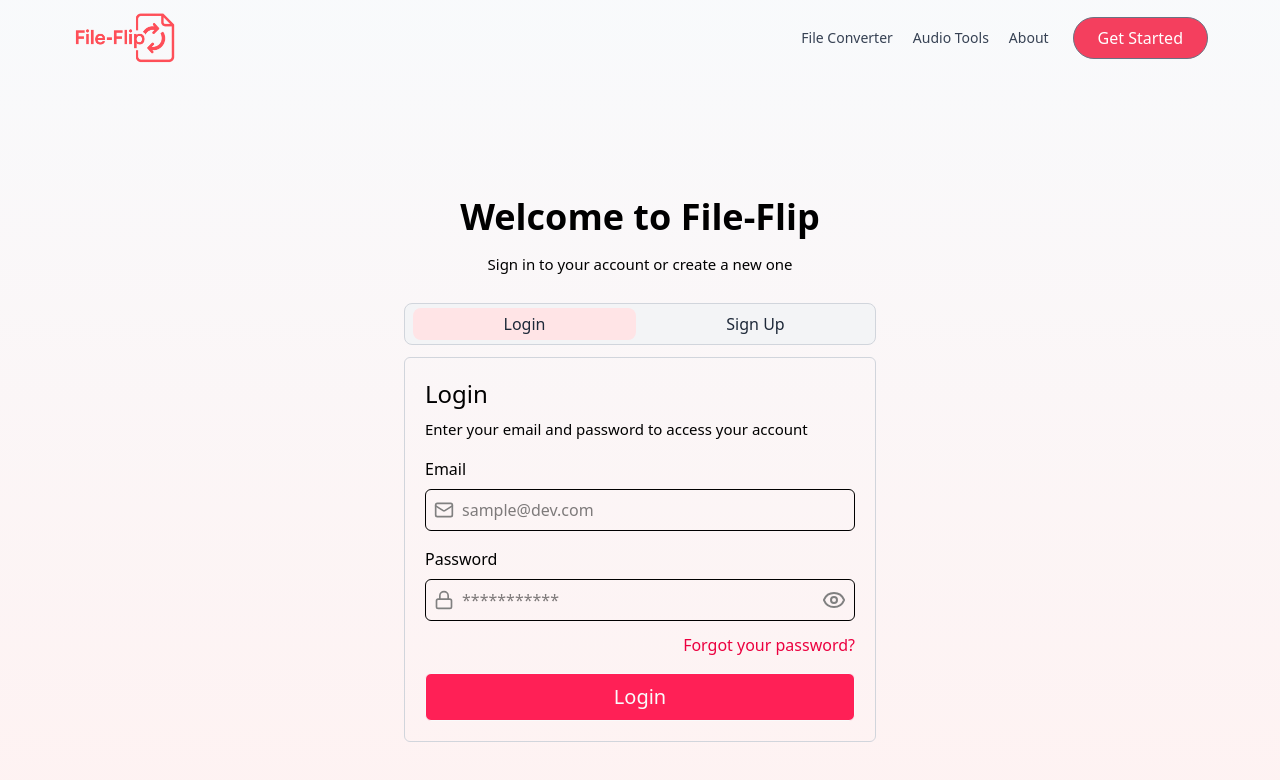
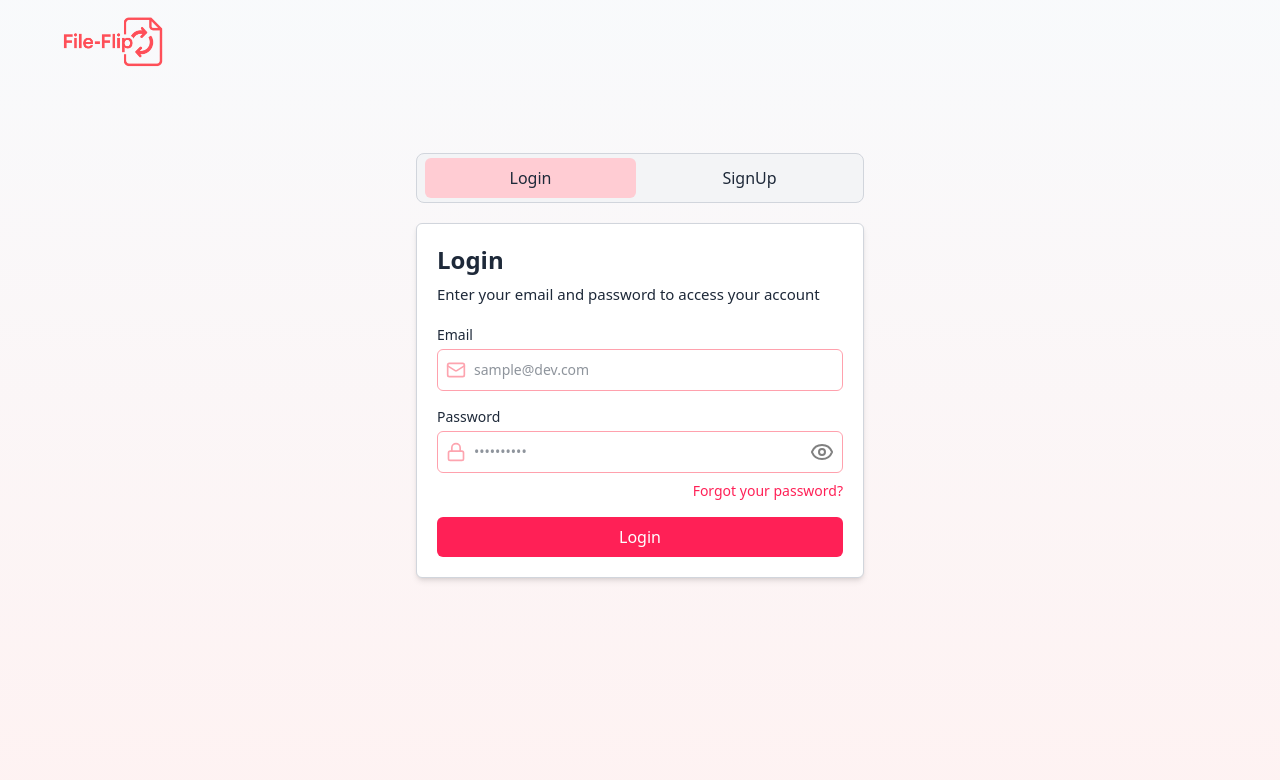
Before and after one commit to shubhamAmrawat/File-Flip, a React (Vite) app in the folder client/: page /login in a window 1280 px wide. Shown: the top 780 px of the page. Built offline with nearby package versions, Linux system fonts and the light colour scheme.

Commit message:
improved login page

```diff
--- a/client/src/Pages/LoginPage.jsx
+++ b/client/src/Pages/LoginPage.jsx
@@ -1,6 +1,7 @@
 import React, { useState } from "react";
 import NavigationBar from "../Components/NavigationBar.jsx";
-import { Eye, EyeClosed, Lock, Mail, User } from "lucide-react";
+import { Eye, EyeOff, Lock, Mail, User } from "lucide-react";
+import AuthNavbar from "../Components/AuthNavbar.jsx";
 
 const LoginPage = () => {
   const [loginSwitch, setSwitch] = useState("Login");
@@ -8,69 +9,56 @@
 
   const handleSubmit = (e) => {
     e.preventDefault();
-    // handle login or signup submission
     console.log("Form submitted");
   };
 
   return (
-    <div className="flex flex-col items-center justify-start">
-      <NavigationBar />
+    <div className="min-h-screen flex flex-col items-center justify-start  text-gray-800">
+      <AuthNavbar/>
+      <div className="w-full max-w-lg mt-12 px-4 sm:px-6 md:px-8 ">
 
-      <div className="flex flex-col gap-4 items-center w-full max-w-lg mt-30 px-5">
-        <h1 className="text-center font-bold text-4xl">Welcome to File-Flip</h1>
-        <p className="text-center font-light text-[15px]">
-          Sign in to your account or create a new one
-        </p>
 
-        <div className="w-full flex flex-col gap-3 mt-3">
-          {/* login/signup switch */}
-          <div
-            id="loginSwitch"
-            className="flex gap-2 px-2 py-1 items-center justify-evenly bg-gray-100 text-gray-800 rounded-lg border border-gray-300"
+        {/* Login/SignUp Switch */}
+        <div className="w-full flex gap-2 px-2 py-1 mt-5 items-center justify-evenly bg-gray-100 text-gray-800 rounded-lg border border-gray-300">
+          {["Login", "SignUp"].map((type) => (
+            <button
+              key={type}
+              onClick={() => setSwitch(type)}
+              className={`w-full py-2 font-medium rounded-md transition-all cursor-pointer ${
+                loginSwitch === type
+                  ? "bg-rose-200 text-gray-800"
+                  : "hover:bg-gray-200"
+              }`}
             >
-            <button
-              onClick={() => setSwitch("Login")}
-              className={`${
-                loginSwitch === "Login" ? "bg-rose-100" : "bg-none"
-              } flex-1/2 flex items-center justify-center py-1 rounded-lg cursor-pointer transition-colors duration-150`}
-            >
-              Login
+              {type}
             </button>
-
-            <button
-              onClick={() => setSwitch("SignUp")}
-              className={`${
-                loginSwitch === "SignUp" ? "bg-rose-100" : "bg-none"
-              } flex-1/2 flex items-center justify-center py-1 rounded-lg cursor-pointer transition-colors duration-150`}
-            >
-              Sign Up
-            </button>
+          ))}
         </div>
 
-          {/* form */}
-          <div className="border border-gray-300 rounded-md p-5 flex-col gap-2">
-            <div>
-              <h2 className="font-medium text-2xl">
+        {/* Form Card */}
+        <div className="border border-gray-300 rounded-md p-5 mt-5 bg-white shadow-md">
+          <h2 className="font-semibold text-xl sm:text-2xl">
             {loginSwitch === "Login" ? "Login" : "Create an account"}
           </h2>
-              <p className="text-[15px] mt-2">
+          <p className="text-sm sm:text-[15px] mt-2">
             {loginSwitch === "Login"
               ? "Enter your email and password to access your account"
               : "Enter your information to create a new account"}
           </p>
-            </div>
 
-            <form className="mt-4 flex flex-col gap-4" onSubmit={handleSubmit}>
+          <form className="mt-5 flex flex-col gap-4" onSubmit={handleSubmit}>
             {loginSwitch === "SignUp" && (
               <div>
-                  <label htmlFor="fullname">Full Name</label>
-                  <div className="flex items-center border px-2 py-2 gap-2 mt-2 rounded-md">
-                    <User width={20} color="gray" />
+                <label htmlFor="fullname" className="block text-sm font-medium">
+                  Full Name
+                </label>
+                <div className="flex items-center border border-rose-300 px-2 py-2 gap-2 mt-1 rounded-md">
+                  <User width={20} color="#fda4af" />
                   <input
                     id="fullname"
                     type="text"
                     placeholder="John Doe"
-                      className="flex-1 outline-none"
+                    className="flex-1 outline-none text-sm"
                     autoComplete="name"
                   />
                 </div>
@@ -78,28 +66,32 @@
             )}
 
             <div>
-                <label htmlFor="email">Email</label>
-                <div className="flex items-center border px-2 py-2 gap-2 mt-2 rounded-md">
-                  <Mail width={20} color="gray" />
+              <label htmlFor="email" className="block text-sm font-medium">
+                Email
+              </label>
+              <div className="flex items-center border border-rose-300 px-2 py-2 gap-2 mt-1 rounded-md">
+                <Mail width={20} color="#fda4af" />
                 <input
                   id="email"
                   type="email"
                   placeholder="sample@dev.com"
-                    className="flex-1 outline-none"
+                  className="flex-1 outline-none text-sm"
                   autoComplete="email"
                 />
               </div>
             </div>
 
             <div>
-                <label htmlFor="password">Password</label>
-                <div className="flex items-center border px-2 py-2 gap-2 mt-2 rounded-md">
-                  <Lock width={20} color="gray" />
+              <label htmlFor="password" className="block text-sm font-medium">
+                Password
+              </label>
+              <div className="flex items-center border border-rose-300 px-2 py-2 gap-2 mt-1 rounded-md">
+                <Lock width={20} color="#fda4af" />
                 <input
                   id="password"
                   type={passVisible ? "text" : "password"}
-                    placeholder="***********"
-                    className="flex-1 outline-none"
+                  placeholder="••••••••••"
+                  className="flex-1 outline-none text-sm"
                   autoComplete={
                     loginSwitch === "Login"
                       ? "current-password"
@@ -107,7 +99,7 @@
                   }
                 />
                 {passVisible ? (
-                    <EyeClosed
+                  <EyeOff
                     onClick={() => setVisiblity(!passVisible)}
                     color="gray"
                     className="cursor-pointer"
@@ -120,14 +112,19 @@
                   />
                 )}
               </div>
-                <div className="flex justify-end items-center mt-3 text-rose-600">
-                  <a href="/forgot-password">Forgot your password?</a>
+              <div className="flex justify-end mt-2">
+                <a
+                  href="/forgot-password"
+                  className="text-sm text-rose-500 hover:underline"
+                >
+                  Forgot your password?
+                </a>
               </div>
             </div>
 
             <button
               type="submit"
-                className="bg-rose-500 rounded-md py-2 text-[20px] font-medium text-gray-50 border hover:bg-rose-600 cursor-pointer"
+              className="bg-rose-500 rounded-md py-2 text-base font-medium text-white hover:bg-rose-600 transition"
             >
               {loginSwitch}
             </button>
@@ -135,7 +132,6 @@
         </div>
       </div>
     </div>
-    </div>
   );
 };
 
```
Lines whose indentation alone changed are shown as unchanged.
